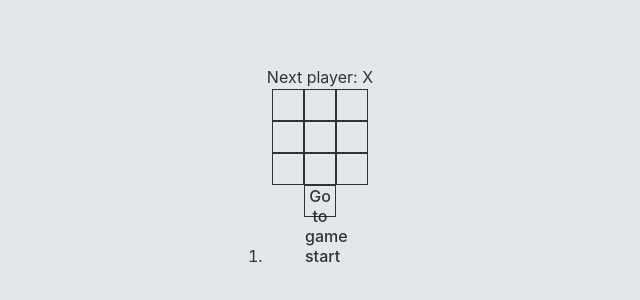
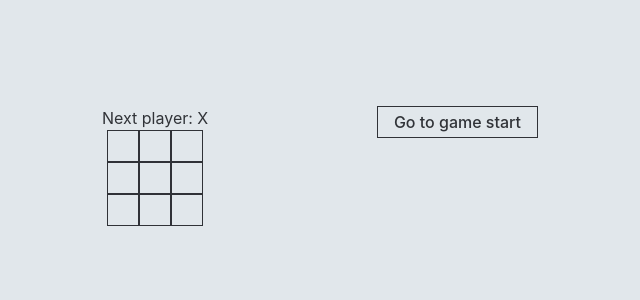
Before and after one commit to ErickGomezUCA/tic-tac-toe, a React (Vite) app in the folder react/: page / in a window 1280 px wide. Shown: the part 234-534 px from the top of the page, without its empty margins (320-960 px from the left). Built offline with nearby package versions, Linux system fonts and the light colour scheme.

Commit message:
Add styles to items

```diff
--- a/react/src/App.css
+++ b/react/src/App.css
@@ -1,5 +1,6 @@
 #root {
-  max-width: 1280px;
+  max-width: 500px;
+  width: 100%;
   margin: 0 auto;
   padding: 2rem;
   text-align: center;
@@ -11,3 +12,28 @@
   grid-template-columns: repeat(3, 1fr);
   margin: 0 auto;
 }
+
+.game {
+  display: flex;
+  flex-direction: row;
+  justify-content: space-between;
+  gap: 25px;
+  width: 100%;
+}
+
+.game-info ol {
+  list-style: none;
+  display: flex;
+  flex-direction: column;
+  gap: 1rem;
+}
+
+.game-info ol li {
+  width: 100%;
+}
+
+.game-info button {
+  display: block;
+  width: 100%;
+  padding: 0rem 1rem;
+}
```
